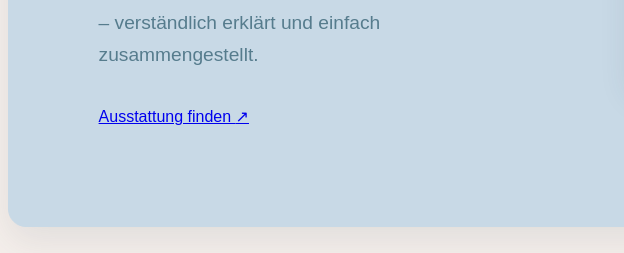
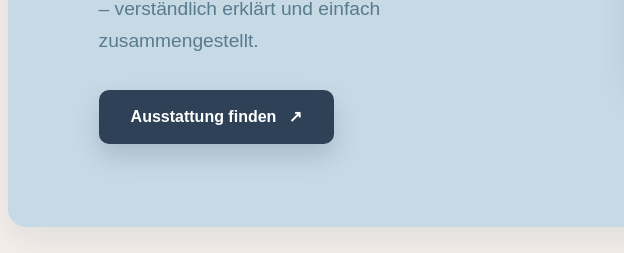
Before and after one commit to kleideiterj/studykid, a plain HTML site: page startseite.html in a window 1280 px wide. Shown: the part 547-800 px from the top of the page, 0-624 px from the left. Drawn offline with Linux system fonts and the light colour scheme.

Commit message:
änderung

```diff
--- a/startseite.html
+++ b/startseite.html
@@ -38,7 +38,7 @@
                     Die passende Technik für deinen Studiengang – verständlich erklärt und
                     einfach zusammengestellt.
                 </p>
-                <a href="bundle.html">
+                <a href="bundle.html"class="hero-cta">
                     Ausstattung finden
                     <span aria-hidden="true">↗</span>
                 </a>
```
